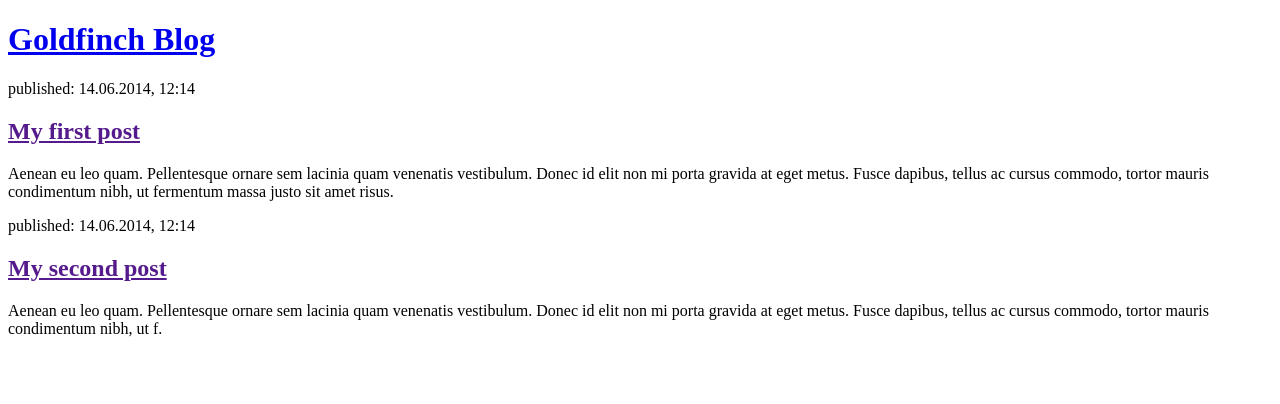
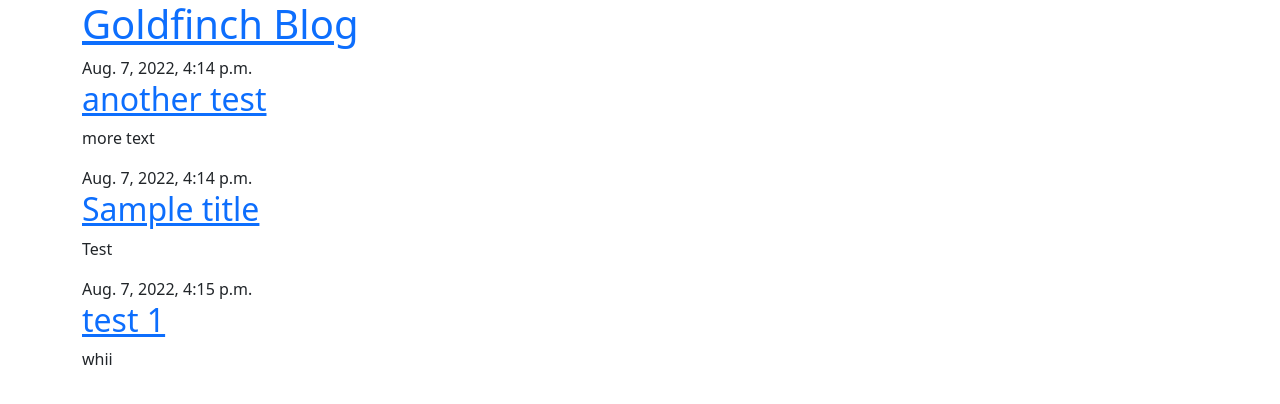
Before and after one commit to Wannesna/django-blog, a Django app: page / in a window 1280 px wide. Shown: the top 404 px of the page. Run offline with Django 3.2, Linux system fonts and the light colour scheme; data comes from the database, SQL or seed files in the repository; both versions use the stored data as it was after the commit.

Commit message:
Added view and template for detailed blog post as well as CSS for the site.

```diff
--- /dev/null
+++ b/blog/templates/blog/base.html
@@ -0,0 +1,28 @@
+{% load static %}
+
+<!DOCTYPE html>
+<html>
+    <head>
+        <link rel="stylesheet" href="https://cdn.jsdelivr.net/npm/bootstrap@5.1.3/dist/css/bootstrap.min.css" integrity="sha384-1BmE4kWBq78iYhFldvKuhfTAU6auU8tT94WrHftjDbrCEXSU1oBoqyl2QvZ6jIW3" crossorigin="anonymous">
+        <link rel="stylesheet" href="{% static 'css/blog.css' %}">
+        <link href="//fonts.googleapis.com/css?family=Lobster&subset=latin,latin-ext" rel="stylesheet" type="text/css">
+        <title>Goldfinch's blog</title>
+    </head>
+    <body>
+        <header class="page-header">
+            <div class="container">
+                <h1><a href="/">Goldfinch Blog</a></h1>
+            </div>
+        </header>
+
+        <main class="container">
+            <div class="row">
+                <div class="col">
+                {% block content %}
+                {% endblock %}
+                </div>
+            </div>
+        </main>
+
+    </body>
+</html>
--- a/blog/templates/blog/post_list.html
+++ b/blog/templates/blog/post_list.html
@@ -1,23 +1,13 @@
-<!DOCTYPE html>
-<html>
-    <head>
-        <title>Goldfinch's blog</title>
-    </head>
-<body>
-    <header>
-        <h1><a href="/">Goldfinch Blog</a></h1>
-    </header>
+{% extends 'blog/base.html' %}
 
-    <article>
-        <time>published: 14.06.2014, 12:14</time>
-        <h2><a href="">My first post</a></h2>
-        <p>Aenean eu leo quam. Pellentesque ornare sem lacinia quam venenatis vestibulum. Donec id elit non mi porta gravida at eget metus. Fusce dapibus, tellus ac cursus commodo, tortor mauris condimentum nibh, ut fermentum massa justo sit amet risus.</p>
-    </article>
-
-    <article>
-        <time>published: 14.06.2014, 12:14</time>
-        <h2><a href="">My second post</a></h2>
-        <p>Aenean eu leo quam. Pellentesque ornare sem lacinia quam venenatis vestibulum. Donec id elit non mi porta gravida at eget metus. Fusce dapibus, tellus ac cursus commodo, tortor mauris condimentum nibh, ut f.</p>
-    </article>
-</body>
-</html>
+{% block content %}
+    {% for post in posts %}
+        <article class="post">
+            <time class="date">
+                {{ post.published_date }}
+            </time>
+            <h2><a href="{% url 'post_detail' pk=post.pk %}">{{ post.title }}</a></h2>
+            <p>{{ post.text|linebreaksbr }}</p>
+        </article>
+    {% endfor %}
+ {% endblock %}
--- a/blog/urls.py
+++ b/blog/urls.py
@@ -3,4 +3,5 @@ from . import views
 
 urlpatterns = [
     path('', views.post_list, name='post_list'),
+    path('post/<int:pk>/', views.post_detail, name='post_detail'),
 ]
--- a/blog/views.py
+++ b/blog/views.py
@@ -1,4 +1,12 @@
 from django.shortcuts import render
+from django.utils import timezone
+from .models import Post
+from django.shortcuts import render, get_object_or_404
 
 def post_list(request):
-    return render(request, 'blog/post_list.html', {})
+    posts = Post.objects.filter(published_date__lte=timezone.now()).order_by('published_date')
+    return render(request, 'blog/post_list.html', {'posts': posts})
+
+def post_detail(request, pk):
+    post = get_object_or_404(Post, pk=pk)
+    return render(request, 'blog/post_detail.html', {'post': post})
```
Also changed, not shown: blog/templates/blog/post_detail.html (added, +13 -0 lines), db.sqlite3.
